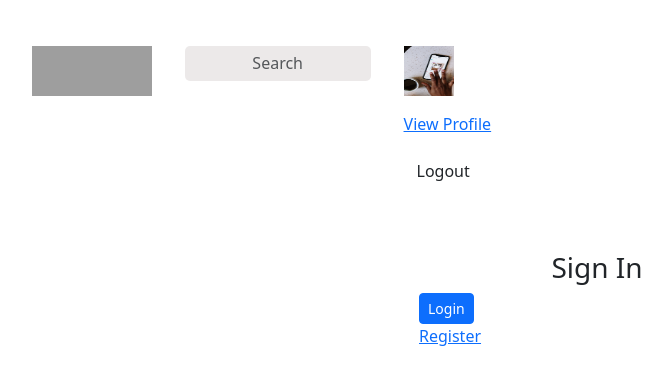
After one commit to jerushaotieno/photo_app, a Django app: template instaclone/templates/registration/login.html in a window 1280 px wide. The commit adds this page. Shown: the top 385 px of the page, without its empty margins (43-715 px from the left). Run offline with Django 3.2, Linux system fonts and the light colour scheme; the template is opened without the code that fills it, so the values that code supplies are empty; some libraries are stand-ins or nearby versions; grey boxes are pictures that could not be loaded.

Commit message:
add sign in/sign out functionality to the application

```diff
--- a/instaclone/templates/navbar.html
+++ b/instaclone/templates/navbar.html
@@ -17,6 +17,7 @@
                     <p>
                         {% load static %} <img src="{% static "instaclone/media/instaclone1.jpg" %}" height="50px" width="50px" alt="navbar_pic"/>
                         <p>View Profile</p>
+                        <a class='btn btn-default' href="/accounts/logout">Logout</a>
                     </p>
                 </a>
             </div>
--- /dev/null
+++ b/instaclone/templates/registration/login.html
@@ -0,0 +1,45 @@
+{%extends "django_registration/base.html"%}
+{% load bootstrap5 %}
+{% block content %}
+<div class="container">
+  <div class="row">
+    <!-- Empty div -->
+    <div class="col-md-4"></div>
+    <div class="col-md-4">
+      {% if form.errors %}
+        <p> Password or Username is incorrect </p>
+      {% endif %}
+      <div class="panel panel-default">
+
+        <div class="panel-heading">
+          <h3 class="text-center">Sign In</h3>
+        </div>
+        <div class="panel-body">
+
+          <form  action="/accounts/login/" method="post">
+            {% csrf_token %}
+            {% bootstrap_form form%}
+
+            <div class="form-group">
+              <input type="submit" class="btn btn-primary btn-sm" value="Login">
+            </div>
+
+            <input type="hidden" name="next" value="{{next}}">
+
+          </form>
+
+          <a class='' href="/accounts/register">Register</a>
+
+
+
+        </div>
+
+      </div>
+
+    </div>
+    <!-- empty div -->
+    <div class="col-md-4"></div>
+  </div>
+</div>
+
+{% endblock %}
--- a/instaclone/urls.py
+++ b/instaclone/urls.py
@@ -11,7 +11,7 @@ from . import views
 from django.contrib.staticfiles.urls import staticfiles_urlpatterns
 
 urlpatterns=[
-    url('^$',views.user_feed,name = 'user_feed'),
+    url('^user_feed$',views.user_feed,name = 'user_feed'),
     url(r'^user_profile/$', views.user_profile, name='user_profile'),
     url('^search/', views.search, name='search'),
     path('accounts/', include('django_registration.backends.one_step.urls')),
@@ -21,7 +21,7 @@ urlpatterns=[
         name='django_registration_register'),
 
     path(r'logout/', auth_views.LogoutView.as_view(), name='logout'),
-    path(r'login/', LoginView.as_view(), {"next_page": '/'}),
+    path(r'', LoginView.as_view(), {"next_page": '/'}),
 ]
 
 urlpatterns += staticfiles_urlpatterns()
--- a/photoapp/settings.py
+++ b/photoapp/settings.py
@@ -134,7 +134,9 @@ MEDIA_URL = '/media/'
 MEDIA_ROOT = os.path.join(BASE_DIR, 'media')
 
 
-LOGIN_REDIRECT_URL = '/'
+LOGIN_REDIRECT_URL='/user_feed'
+LOGOUT_REDIRECT_URL='/'
+
 
 
 # Default primary key field type
```
